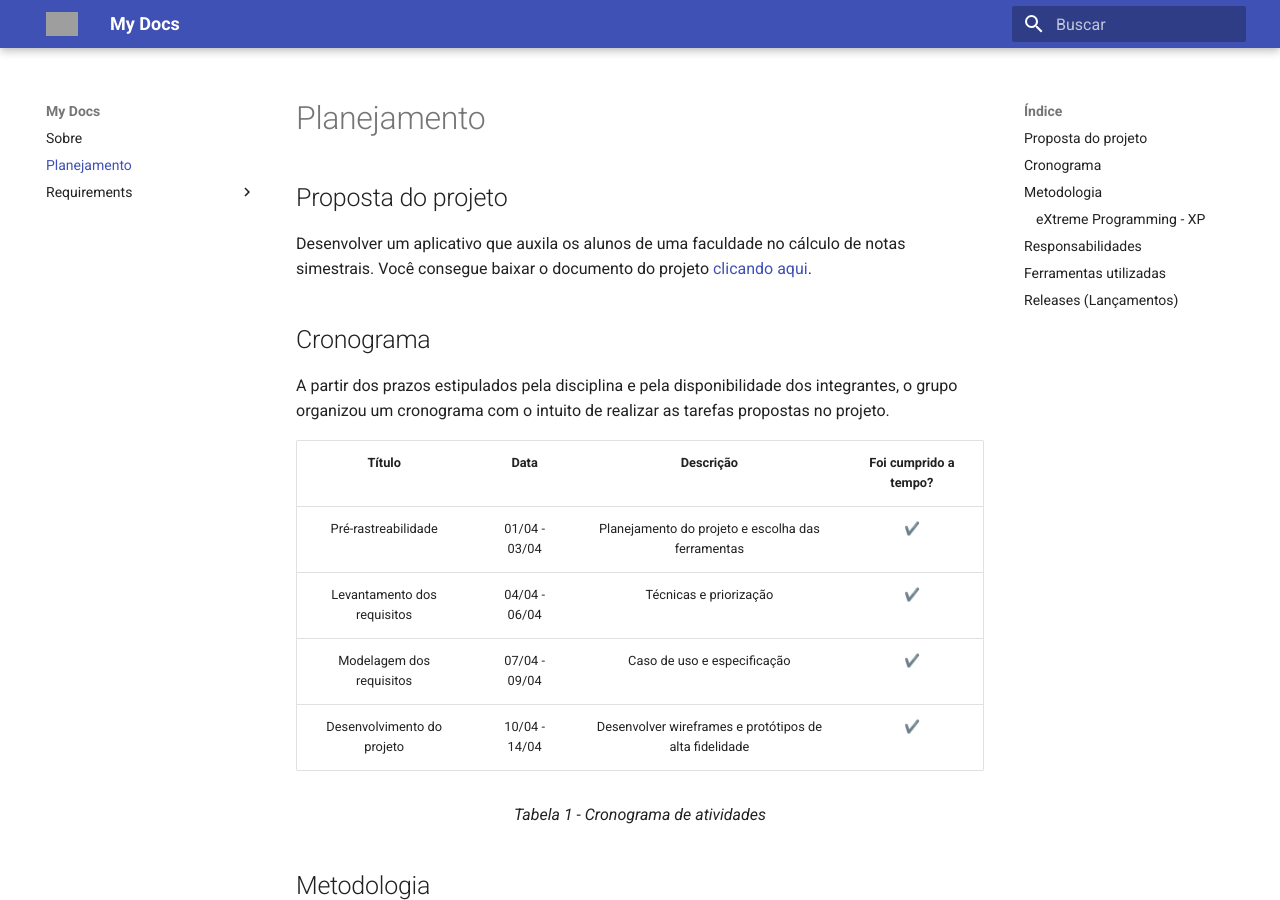
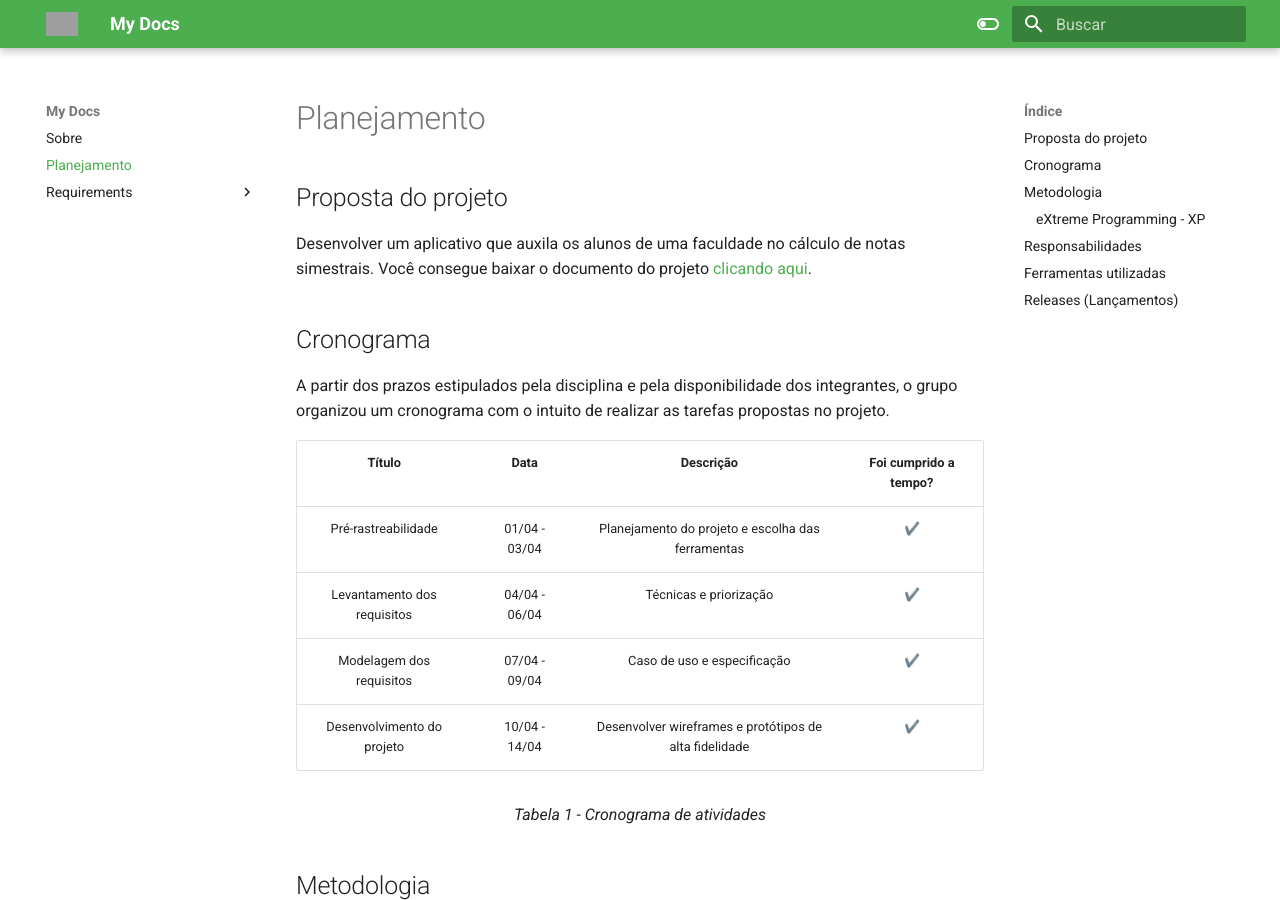
Before and after one commit to bw3sley/fepi-gpa-calculator, an MkDocs documentation site: the page built from docs/planning.md, in a window 1280 px wide and 900 px high. Built offline with MkDocs 1.6.1 and Material for MkDocs 9.7.7, drawn with Linux system fonts in a browser that asks for light colours; grey boxes are pictures that could not be loaded.

Commit message:
:art: style: add dark mode style

```diff
--- a/mkdocs.yml
+++ b/mkdocs.yml
@@ -8,3 +8,19 @@
     navigation.top
     - navigation.sections
     - toc.integrate
+
+  palette:
+    - media: "(prefers-color-scheme: light)"
+      scheme: default
+      primary: green
+      accent: light green
+      toggle:
+        icon: material/toggle-switch-off-outline
+        name: Switch to dark mode
+    - media: "(prefers-color-scheme: dark)"
+      scheme: slate
+      primary: green
+      accent: light green
+      toggle:
+        icon: material/toggle-switch
+        name: Switch to light mode
```
